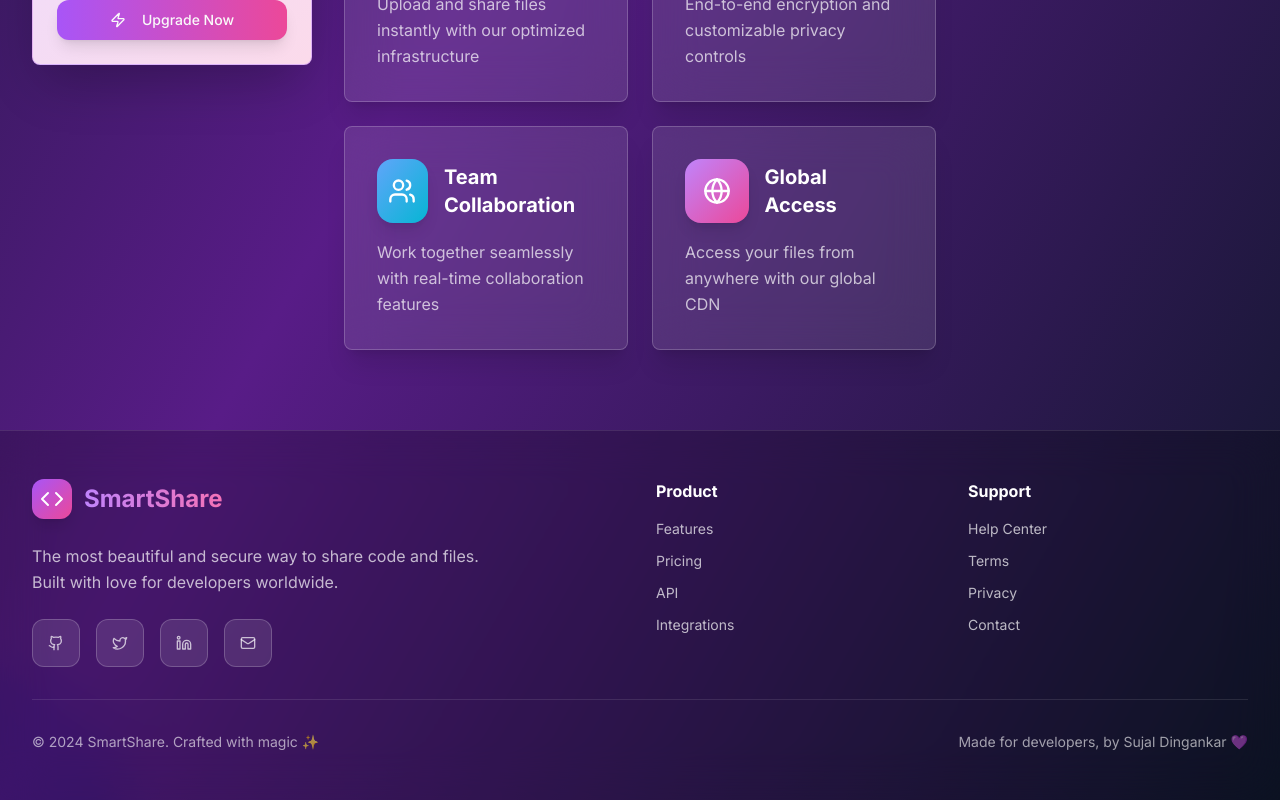
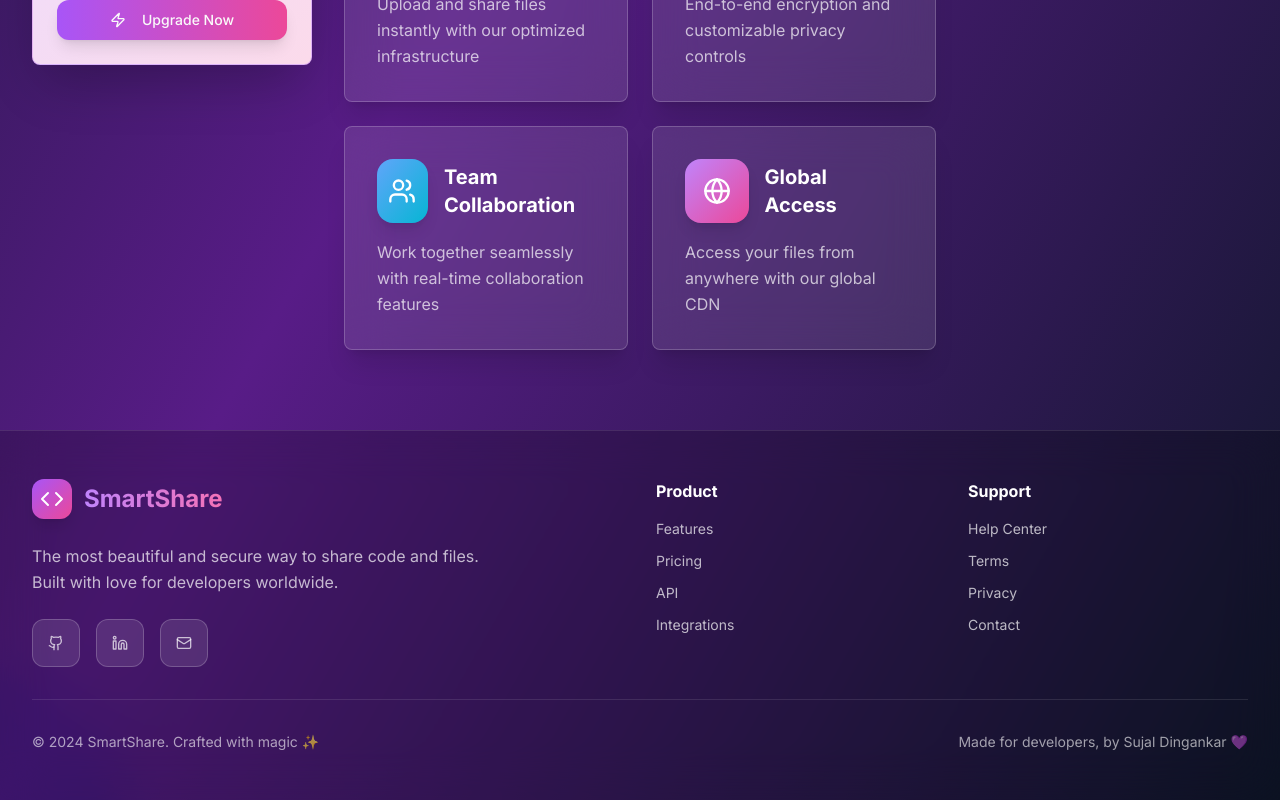
Before and after one commit to SUJALGPM/SmartShare-Frontend, a Next.js app: page / in a window 1280 px wide. Shown: the part 1442-2242 px from the top of the page. Built offline with nearby package versions, Linux system fonts and the light colour scheme.

Commit message:
footer update

```diff
--- a/app/page.tsx
+++ b/app/page.tsx
@@ -990,18 +990,49 @@ function shareCode() {
                 with love for developers worldwide.
               </p>
               <div className="flex space-x-4">
-                {[Github, Twitter, Linkedin, Mail].map((Icon, index) => (
+                <a
+                  href="https://github.com/SUJALGPM"
+                  target="_blank"
+                  rel="noopener noreferrer"
+                >
                   <Button
-                    key={index}
                     variant="ghost"
                     size="icon"
                     className="h-12 w-12 rounded-xl bg-white/10 hover:bg-white/20 border border-white/20 text-white/70 hover:text-white transition-all duration-300 hover:scale-110"
                   >
-                    <Icon className="h-5 w-5" />
+                    <Github className="h-5 w-5" />
                   </Button>
-                ))}
+                </a>
+                <a
+                  href="https://www.linkedin.com/in/sujal-dingankar-3094ba289"
+                  target="_blank"
+                  rel="noopener noreferrer"
+                >
+                  <Button
+                    variant="ghost"
+                    size="icon"
+                    className="h-12 w-12 rounded-xl bg-white/10 hover:bg-white/20 border border-white/20 text-white/70 hover:text-white transition-all duration-300 hover:scale-110"
+                  >
+                    <Linkedin className="h-5 w-5" />
+                  </Button>
+                </a>
+                <a
+                  href="mailto:Mailme.sujaldingankar@gmail.com"
+                  target="_blank"
+                  rel="noopener noreferrer"
+                >
+                  <Button
+                    variant="ghost"
+                    size="icon"
+                    className="h-12 w-12 rounded-xl bg-white/10 hover:bg-white/20 border border-white/20 text-white/70 hover:text-white transition-all duration-300 hover:scale-110"
+                  >
+                    <Mail className="h-5 w-5" />
+                  </Button>
+                </a>
               </div>
             </div>
+
+            {/* Product Links */}
             <div>
               <h3 className="font-bold text-white mb-4">Product</h3>
               <ul className="space-y-3 text-sm text-white/70">
@@ -1017,6 +1048,8 @@ function shareCode() {
                 ))}
               </ul>
             </div>
+
+            {/* Support Links */}
             <div>
               <h3 className="font-bold text-white mb-4">Support</h3>
               <ul className="space-y-3 text-sm text-white/70">
@@ -1033,6 +1066,7 @@ function shareCode() {
               </ul>
             </div>
           </div>
+
           <Separator className="my-8 bg-white/10" />
           <div className="flex flex-col sm:flex-row justify-between items-center text-sm text-white/60">
             <p>© 2024 SmartShare. Crafted with magic ✨</p>
```
